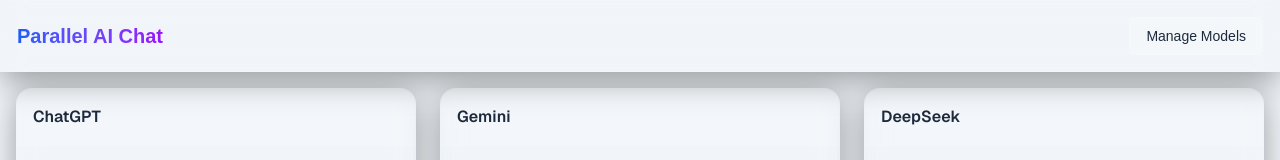
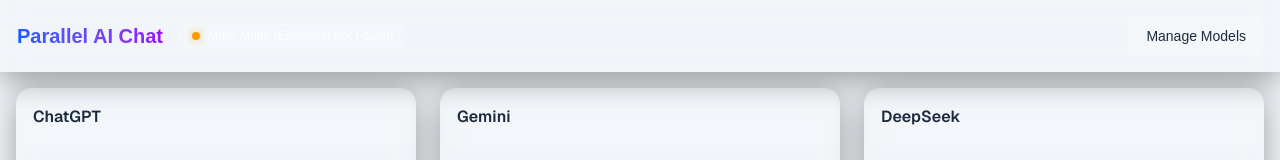
Before and after one commit to ezchi/vibe-apps, a Next.js app in the folder parallel-ai-chat/: page / in a window 1280 px wide. Shown: the top 160 px of the page. Built offline with nearby package versions, Linux system fonts and the light colour scheme.

Commit message:
feat(ui): add ExtensionStatus component to header

```diff
--- a/parallel-ai-chat/src/app/page.tsx
+++ b/parallel-ai-chat/src/app/page.tsx
@@ -4,10 +4,11 @@
 import ChatLayout from '@/components/layout/ChatLayout';
 import ChatInput from '@/components/chat/ChatInput';
 import ModelResponseCard from '@/components/chat/ModelResponseCard';
+import { ExtensionStatus } from '@/components/layout/ExtensionStatus';
 import { useChat } from '@/hooks/chat/useChat';
 
 export default function Home() {
-  const { activeModels, responses, sendMessage, addModel, removeModel, exportHistory, history } = useChat();
+  const { activeModels, responses, sendMessage, addModel, removeModel, exportHistory, history, isExtensionReady } = useChat();
   const [isManagementOpen, setIsManagementOpen] = useState(false);
 
   const availableModels = ['ChatGPT', 'Gemini', 'DeepSeek', 'Claude', 'Mistral', 'Llama'];
@@ -16,9 +17,12 @@
     <div className="flex flex-col h-screen bg-slate-100 dark:bg-slate-900">
       {/* Header */}
       <header className="p-4 flex justify-between items-center glass dark:glass-dark z-10">
-        <h1 className="text-xl font-bold bg-gradient-to-r from-blue-600 to-purple-600 bg-clip-text text-transparent">
-          Parallel AI Chat
-        </h1>
+        <div className="flex items-center gap-4">
+          <h1 className="text-xl font-bold bg-gradient-to-r from-blue-600 to-purple-600 bg-clip-text text-transparent">
+            Parallel AI Chat
+          </h1>
+          <ExtensionStatus isReady={isExtensionReady} />
+        </div>
         <div className="flex gap-2">
           {history.length > 0 && (
             <button
--- /dev/null
+++ b/parallel-ai-chat/src/components/layout/ExtensionStatus.tsx
@@ -0,0 +1,17 @@
+// src/components/layout/ExtensionStatus.tsx
+import React from 'react';
+
+interface ExtensionStatusProps {
+  isReady: boolean;
+}
+
+export const ExtensionStatus: React.FC<ExtensionStatusProps> = ({ isReady }) => {
+  return (
+    <div className="flex items-center gap-2 px-3 py-1 rounded-full bg-white/10 backdrop-blur-md border border-white/20 text-xs">
+      <div className={`w-2 h-2 rounded-full ${isReady ? 'bg-green-500 shadow-[0_0_8px_rgba(34,197,94,0.6)]' : 'bg-amber-500 shadow-[0_0_8px_rgba(245,158,11,0.6)]'}`} />
+      <span className="text-white/80 font-medium">
+        {isReady ? 'Extension Connected' : 'Mock Mode (Extension Not Found)'}
+      </span>
+    </div>
+  );
+};
```
